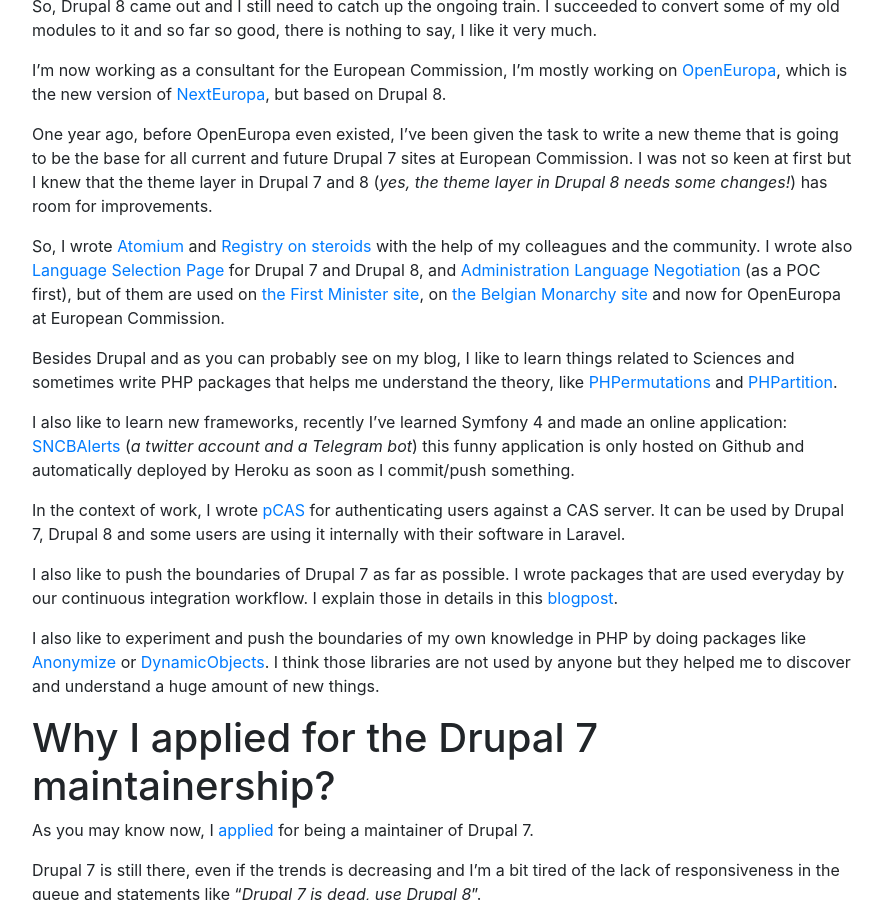
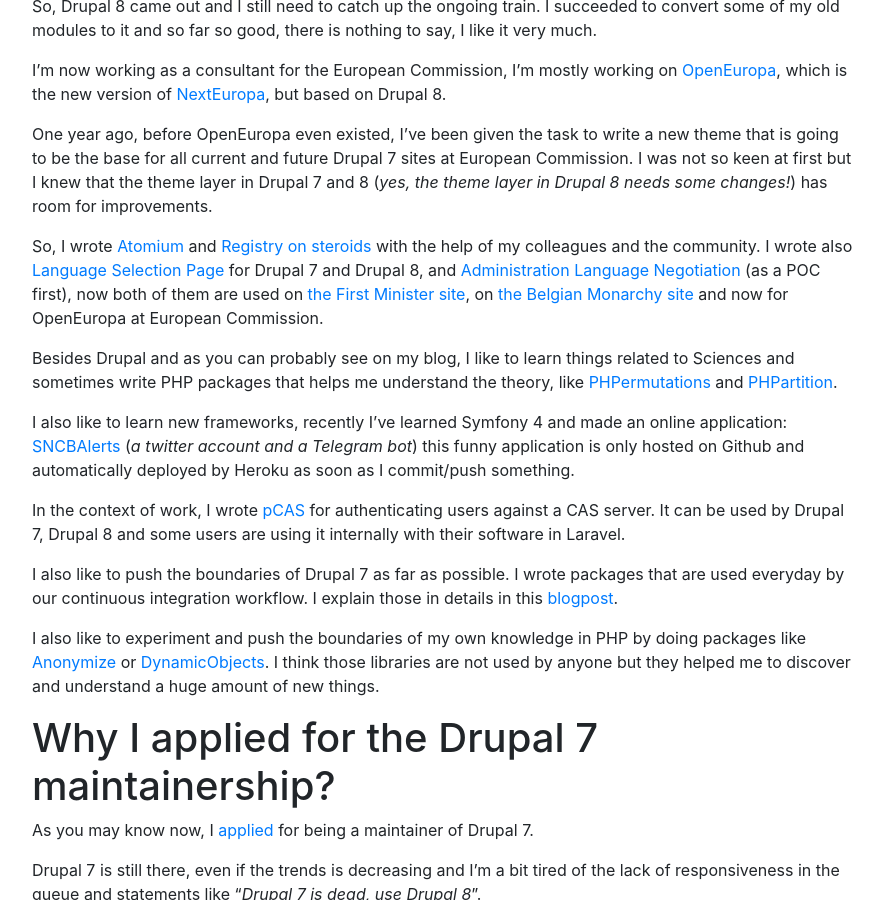
Before and after one commit to drupol/not-a-number.io, a Jekyll site: the page built from _posts/drupal/2018-07-15-how-did-i-fall-into-drupal.md, in a window 1280 px wide and 900 px high, scrolled down 1198 px. Shown: the whole window, without its empty margins (53-936 px from the left). Built offline with Jekyll 4.4.1, drawn with Linux system fonts in a browser that asks for light colours; nearby versions of some CDN libraries; comment, search, counter and statistics services are not loaded.

Commit message:
Fix typo.

```diff
--- a/_posts/drupal/2018-07-15-how-did-i-fall-into-drupal.md
+++ b/_posts/drupal/2018-07-15-how-did-i-fall-into-drupal.md
@@ -51,7 +51,7 @@
 One year ago, before OpenEuropa even existed, I’ve been given the task to write a new theme that is going to be the base for all current and future Drupal 7 sites at European Commission.
 I was not so keen at first but I knew that the theme layer in Drupal 7 and 8 (_yes, the theme layer in Drupal 8 needs some changes!_) has room for improvements.
 
-So, I wrote [Atomium]({% post_url 2017-07-10-a-word-about-atomium %}) and [Registry on steroids]({% post_url 2018-07-10-registry-on-steroids %}) with the help of my colleagues and the community. I wrote also [Language Selection Page](https://drupal.org/project/language_selection_page) for Drupal 7 and Drupal 8, and [Administration Language Negotiation](https://drupal.org/project/administration_language_negotiation) (as a POC first), but of them are used on [the First Minister site](https://premier.be), on [the Belgian Monarchy site](https://www.monarchie.be/) and now for OpenEuropa at European Commission.
+So, I wrote [Atomium]({% post_url 2017-07-10-a-word-about-atomium %}) and [Registry on steroids]({% post_url 2018-07-10-registry-on-steroids %}) with the help of my colleagues and the community. I wrote also [Language Selection Page](https://drupal.org/project/language_selection_page) for Drupal 7 and Drupal 8, and [Administration Language Negotiation](https://drupal.org/project/administration_language_negotiation) (as a POC first), now both of them are used on [the First Minister site](https://premier.be), on [the Belgian Monarchy site](https://www.monarchie.be/) and now for OpenEuropa at European Commission.
 
 Besides Drupal and as you can probably see on my blog, I like to learn things related to Sciences and sometimes write PHP packages that helps me understand the theory, like [PHPermutations](https://packagist.org/packages/drupol/phpermutations) and [PHPartition](https://packagist.org/packages/drupol/phpartition).
 
```
